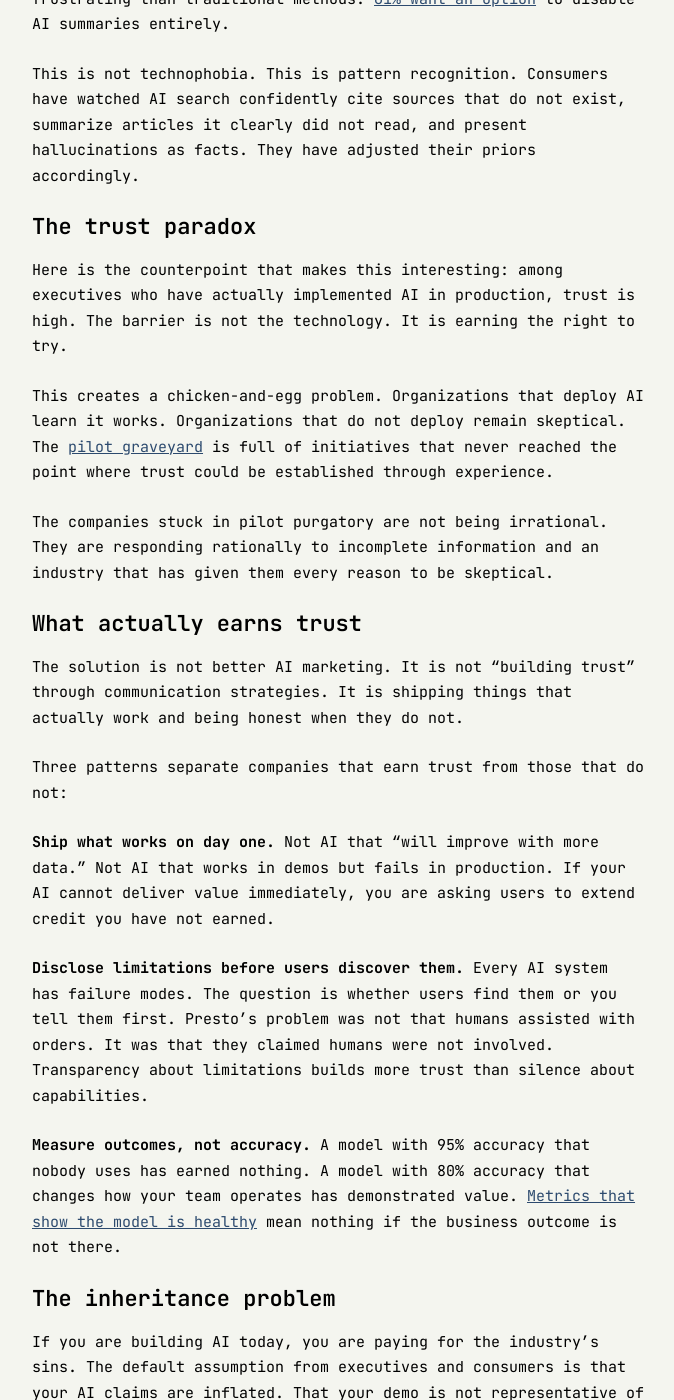
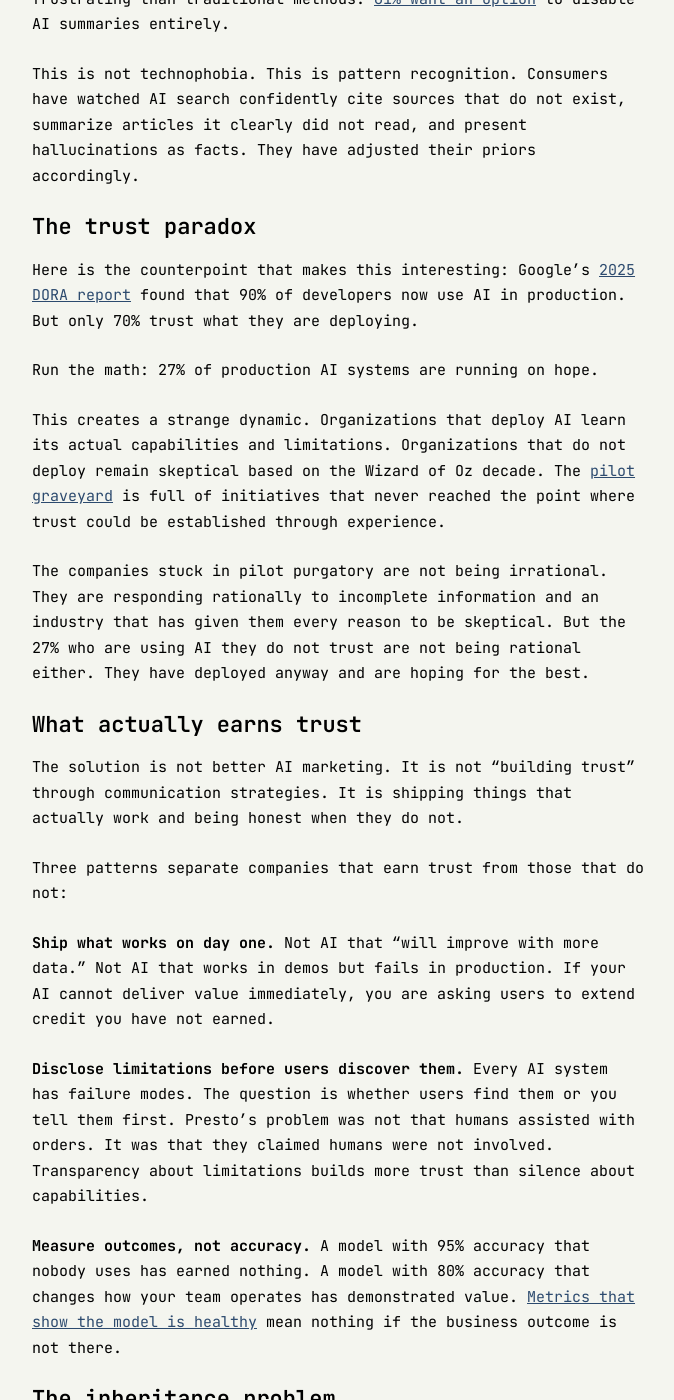
Before and after one commit to ashita-ai/ashita-ai.github.io, a Jekyll site: the page built from _posts/2026-01-26-the-trust-gap.md, in a window 1280 px wide and 1400 px high, scrolled down 1596 px. Shown: the whole window, without its empty margins (302-976 px from the left). Built offline with Jekyll 4.4.1, drawn with Linux system fonts in a browser that asks for light colours; some of the changed text lies outside the part shown.

Commit message:
Upgrade Trust Gap post to 90+
- Add DORA 90%/70%/27% trust paradox stat
- Expand trust paradox section with deploying-despite-distrust insight
- Add 'What I am still figuring out' section
- Strengthen closer with The Turk callback

```diff
--- a/_posts/2026-01-26-the-trust-gap.md
+++ b/_posts/2026-01-26-the-trust-gap.md
@@ -34,11 +34,13 @@
 
 ## The trust paradox
 
-Here is the counterpoint that makes this interesting: among executives who have actually implemented AI in production, trust is high. The barrier is not the technology. It is earning the right to try.
+Here is the counterpoint that makes this interesting: Google's [2025 DORA report](https://dora.dev/research/2025/dora-report/) found that 90% of developers now use AI in production. But only 70% trust what they are deploying.
 
-This creates a chicken-and-egg problem. Organizations that deploy AI learn it works. Organizations that do not deploy remain skeptical. The [pilot graveyard](/blog/the-ai-pilot-graveyard/) is full of initiatives that never reached the point where trust could be established through experience.
+Run the math: 27% of production AI systems are running on hope.
 
-The companies stuck in pilot purgatory are not being irrational. They are responding rationally to incomplete information and an industry that has given them every reason to be skeptical.
+This creates a strange dynamic. Organizations that deploy AI learn its actual capabilities and limitations. Organizations that do not deploy remain skeptical based on the Wizard of Oz decade. The [pilot graveyard](/blog/the-ai-pilot-graveyard/) is full of initiatives that never reached the point where trust could be established through experience.
+
+The companies stuck in pilot purgatory are not being irrational. They are responding rationally to incomplete information and an industry that has given them every reason to be skeptical. But the 27% who are using AI they do not trust are not being rational either. They have deployed anyway and are hoping for the best.
 
 ## What actually earns trust
 
@@ -60,4 +62,12 @@
 
 The only way out is through. Ship to production. Be transparent about what works and what does not. Let users discover through experience that your system does what you claim. Trust is rebuilt one honest interaction at a time.
 
-The question is not "how do we build trust?" It is "are we still hiding a grandmaster inside the machine?"
+## What I am still figuring out
+
+The 27% number troubles me. Those teams know they do not trust their AI and deployed it anyway. I have not found good research explaining this behavior. Possible explanations: competitive pressure to ship, inability to measure trust concretely, or the belief that production feedback will eventually justify the deployment. Each has different implications. If the industry is deploying despite distrust because of competitive pressure, that is a race to the bottom. If teams cannot measure trust, that is a tooling problem we could solve. I do not know which it is.
+
+---
+
+Expensify used Mechanical Turk workers from 2009 to 2017. Facebook M used human operators for over 70% of responses. Presto used Filipino workers to take drive-thru orders while claiming AI did it. The pattern lasted a decade.
+
+The Turk was exposed in 1857 when a fire revealed the chess master hiding inside. We should not need another 250 years to learn the same lesson again.
```
